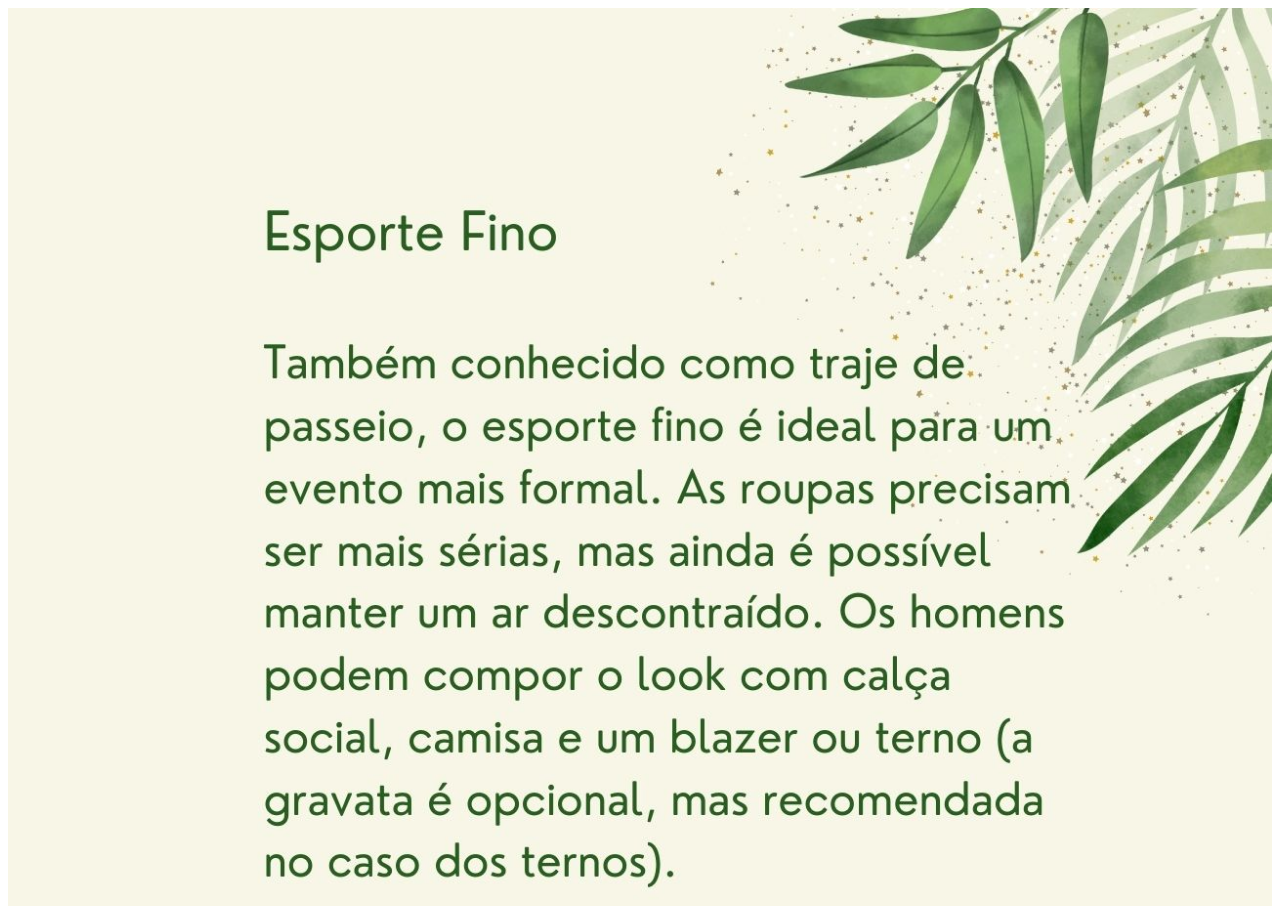
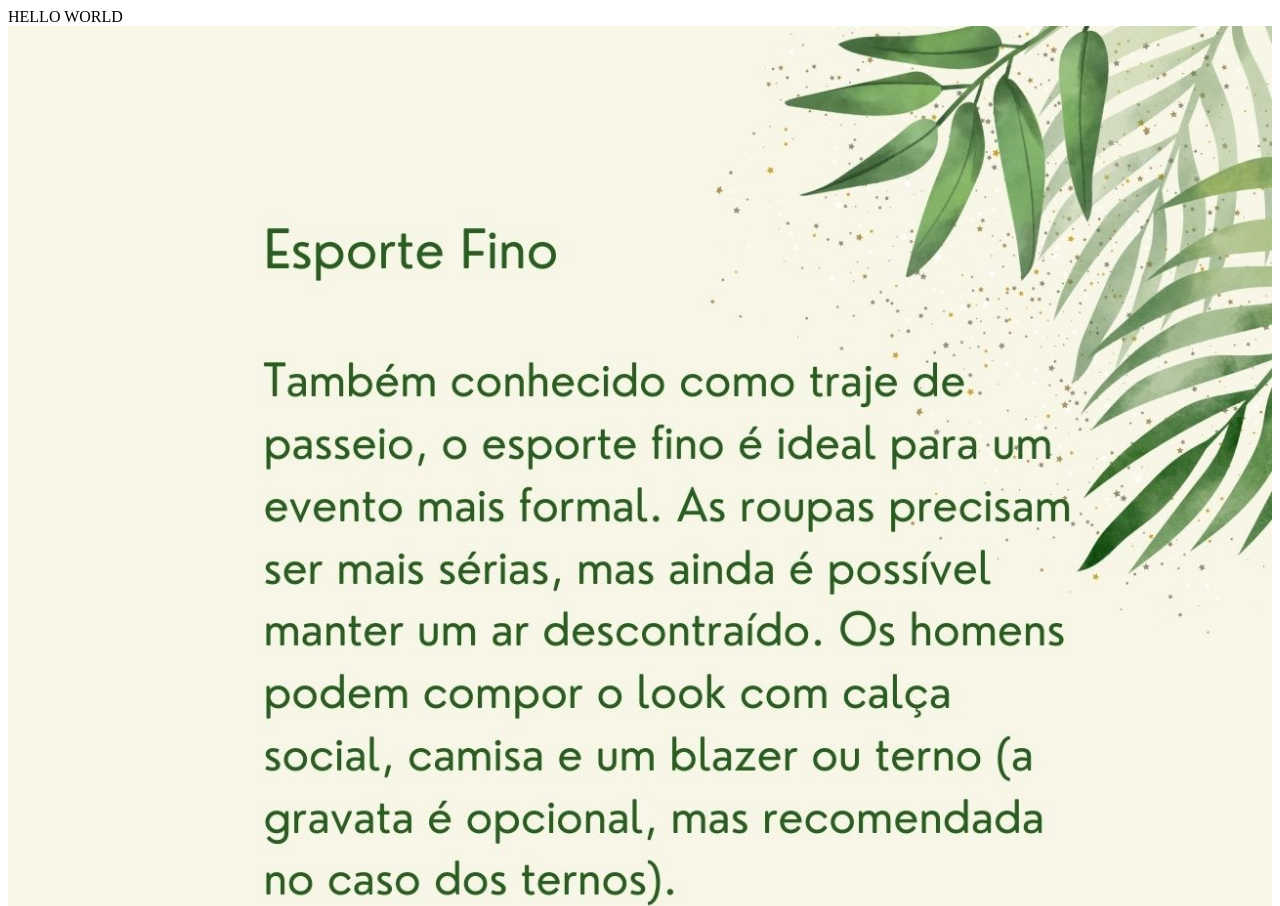
Before and after one commit to leonardowada/dresscode, a plain HTML site: page index.html in a window 1280 px wide. Shown: the top 906 px of the page. Drawn offline with Linux system fonts and the light colour scheme.

Commit message:
helloworld

```diff
--- a/index.html
+++ b/index.html
@@ -2,6 +2,7 @@
 <html>
 <body>
 
+HELLO WORLD
 <img src="imgs/dressCode.jpeg" width="100%" height="auto" />
 
 </body>
```
